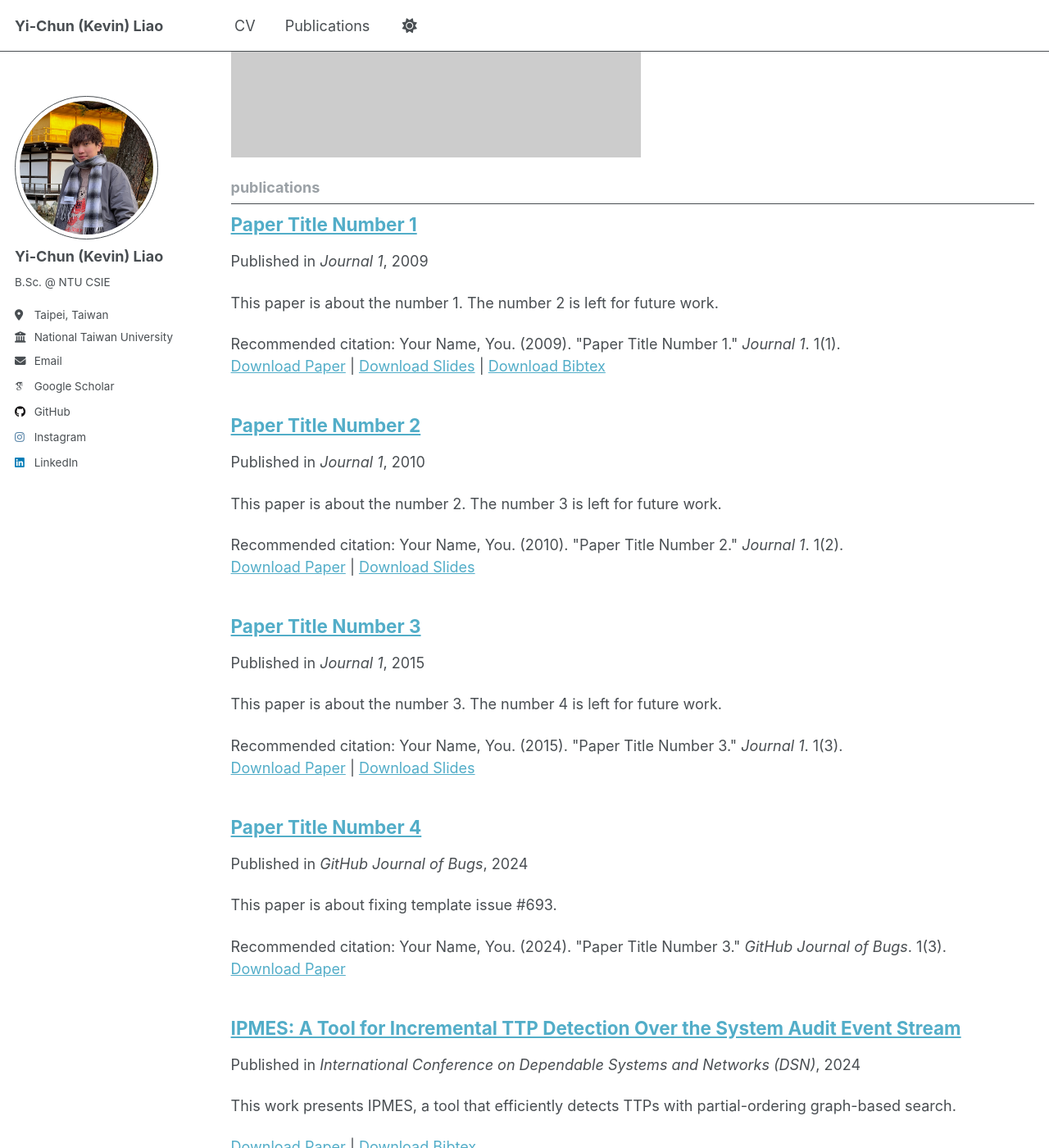
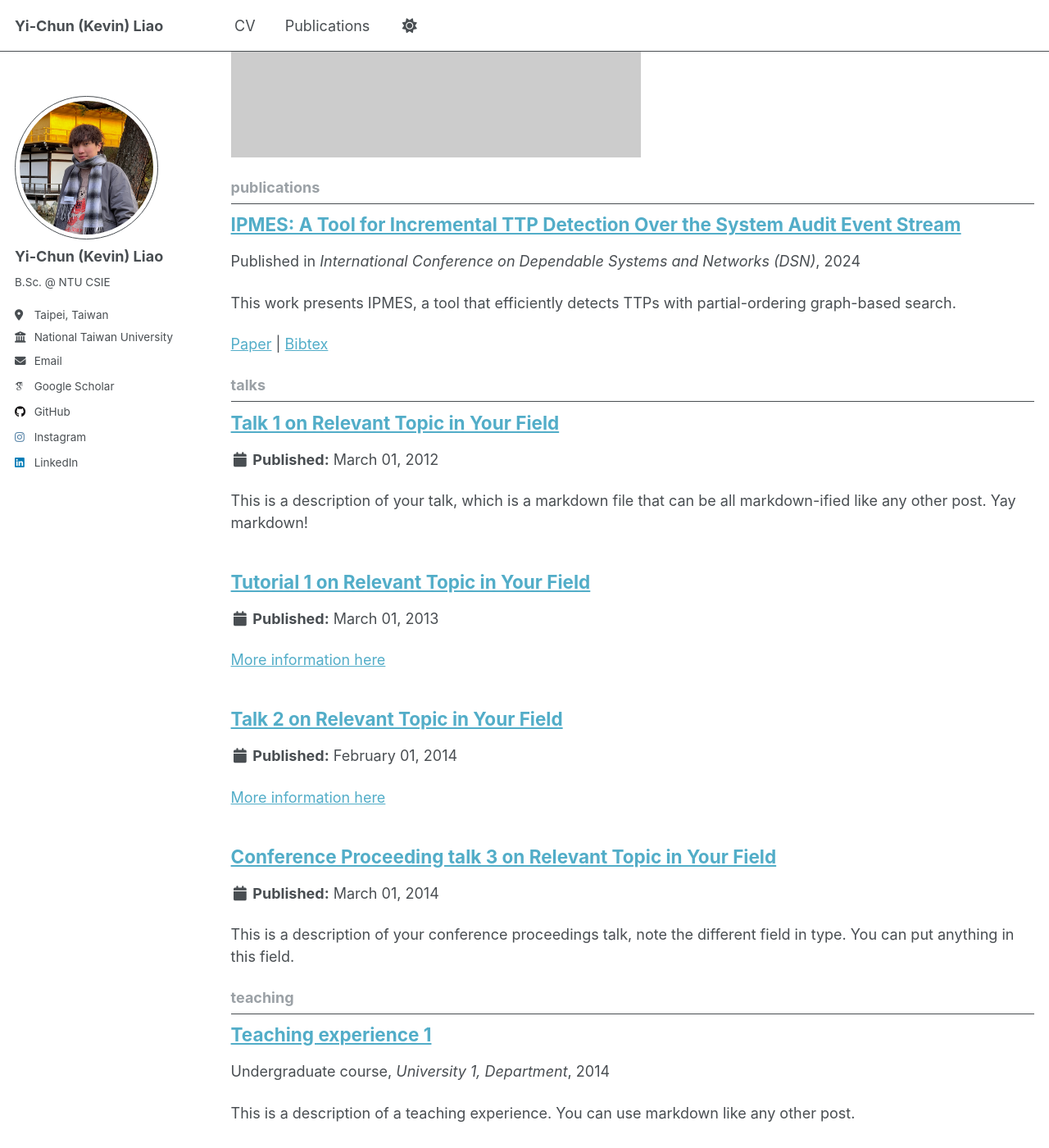
Before and after one commit to datou0718/datou0718.github.io, a Jekyll site: the page built from _pages/collection-archive.html, in a window 1280 px wide and 1400 px high, scrolled down 893 px. Shown: the whole window at 82% size. Built offline with Jekyll 4.4.1, drawn with Linux system fonts in a browser that asks for light colours; some web fonts are replaced.

Commit message:
update publication and about

```diff
--- a/_includes/archive-single.html
+++ b/_includes/archive-single.html
@@ -53,31 +53,31 @@
     {% endif %}
 
     {% if post.citation and post.paperurl and post.slidesurl and post.bibtexurl %}
-      <p>Recommended citation: {{ post.citation }}<br /><a href="{{ post.paperurl }}">Download Paper</a> | <a href="{{ post.slidesurl }}">Download Slides</a> | <a href="{{ post.bibtexurl }}">Download Bibtex</a></p>
+      <p>Recommended citation: {{ post.citation }}<br /><a href="{{ post.paperurl }}">Paper</a> | <a href="{{ post.slidesurl }}">Slides</a> | <a href="{{ post.bibtexurl }}">Bibtex</a></p>
     {% elsif post.citation and post.paperurl and post.slidesurl %}
-      <p>Recommended citation: {{ post.citation }}<br /><a href="{{ post.paperurl }}">Download Paper</a> | <a href="{{ post.slidesurl }}">Download Slides</a></p>
+      <p>Recommended citation: {{ post.citation }}<br /><a href="{{ post.paperurl }}">Paper</a> | <a href="{{ post.slidesurl }}">Slides</a></p>
     {% elsif post.citation and post.paperurl and post.bibtexurl %}
-      <p>Recommended citation: {{ post.citation }}<br /><a href="{{ post.paperurl }}">Download Paper</a> | <a href="{{ post.bibtexurl }}">Download Bibtex</a></p>
+      <p>Recommended citation: {{ post.citation }}<br /><a href="{{ post.paperurl }}">Paper</a> | <a href="{{ post.bibtexurl }}">Bibtex</a></p>
     {% elsif post.citation and post.paperurl %}
-      <p>Recommended citation: {{ post.citation }}<br /><a href="{{ post.paperurl }}">Download Paper</a></p>
+      <p>Recommended citation: {{ post.citation }}<br /><a href="{{ post.paperurl }}">Paper</a></p>
     {% elsif post.citation and post.slidesurl and post.bibtexurl %}
-      <p>Recommended citation: {{ post.citation }}<br /><a href="{{ post.slidesurl }}">Download Slides</a> | <a href="{{ post.bibtexurl}}">Download Bibtex</a></p>
+      <p>Recommended citation: {{ post.citation }}<br /><a href="{{ post.slidesurl }}">Slides</a> | <a href="{{ post.bibtexurl}}">Bibtex</a></p>
     {% elsif post.citation and post.slidesurl %}
-      <p>Recommended citation: {{ post.citation }}<br /><a href="{{ post.slidesurl }}">Download Slides</a></p>
+      <p>Recommended citation: {{ post.citation }}<br /><a href="{{ post.slidesurl }}">Slides</a></p>
     {% elsif post.citation and post.bibtexurl %}
-      <p>Recommended citation: {{ post.citation }}<br /><a href="{{ post.bibtexurl }}">Download Bibtex</a></p>
+      <p>Recommended citation: {{ post.citation }}<br /><a href="{{ post.bibtexurl }}">Bibtex</a></p>
     {% elsif post.citation %}
       <p>Recommended citation: {{ post.citation }}</p>
     {% elsif post.paperurl and post.bibtexurl %}
-      <p><a href=" {{ post.paperurl }} ">Download Paper</a> | <a href="{{ post.bibtexurl }}">Download Bibtex</a></p>
+      <p><a href=" {{ post.paperurl }} ">Paper</a> | <a href="{{ post.bibtexurl }}">Bibtex</a></p>
     {% elsif post.paperurl %}
-      <p><a href=" {{ post.paperurl }} ">Download Paper</a></p>
+      <p><a href=" {{ post.paperurl }} ">Paper</a></p>
     {% elsif post.slidesurl and post.bibtexurl %}
-      <p><a href="{{ post.slidesurl }}">Download Slides</a> | <a href="{{ post.bibtexurl }}">Download Bibtex</a></p>
+      <p><a href="{{ post.slidesurl }}">Slides</a> | <a href="{{ post.bibtexurl }}">Bibtex</a></p>
     {% elsif post.slidesurl %}
-      <p><a href="{{ post.slidesurl }}">Download Slides</a></p>
+      <p><a href="{{ post.slidesurl }}">Slides</a></p>
     {% elsif post.bibtexurl %}
-      <p><a href="{{ post.bibtexurl }}">Download Bibtex</a></p>
+      <p><a href="{{ post.bibtexurl }}">Bibtex</a></p>
     {% endif %}
 
   </article>
--- a/_pages/publications.html
+++ b/_pages/publications.html
@@ -6,7 +6,7 @@ author_profile: true
 ---
 
 {% if site.author.googlescholar %}
-  <div class="wordwrap">You can also find my articles on <a href="{{site.author.googlescholar}}">my Google Scholar profile</a>.</div>
+  <div class="wordwrap">You can also find my articles on <a href="{{site.author.googlescholar}}">Google Scholar</a>.</div>
 {% endif %}
 
 {% include base_path %}
--- a/_publications/2009-10-01-paper-title-number-1.md
+++ /dev/null
@@ -1,14 +0,0 @@
----
-title: "Paper Title Number 1"
-collection: publications
-category: manuscripts
-permalink: /publication/2009-10-01-paper-title-number-1
-excerpt: 'This paper is about the number 1. The number 2 is left for future work.'
-date: 2009-10-01
-venue: 'Journal 1'
-slidesurl: 'http://academicpages.github.io/files/slides1.pdf'
-paperurl: 'http://academicpages.github.io/files/paper1.pdf'
-bibtexurl: 'http://academicpages.github.io/files/bibtex1.bib'
-citation: 'Your Name, You. (2009). &quot;Paper Title Number 1.&quot; <i>Journal 1</i>. 1(1).'
----
-The contents above will be part of a list of publications, if the user clicks the link for the publication than the contents of section will be rendered as a full page, allowing you to provide more information about the paper for the reader. When publications are displayed as a single page, the contents of the above "citation" field will automatically be included below this section in a smaller font.
--- a/_publications/2010-10-01-paper-title-number-2.md
+++ /dev/null
@@ -1,14 +0,0 @@
----
-title: "Paper Title Number 2"
-collection: publications
-category: manuscripts
-permalink: /publication/2010-10-01-paper-title-number-2
-excerpt: 'This paper is about the number 2. The number 3 is left for future work.'
-date: 2010-10-01
-venue: 'Journal 1'
-slidesurl: 'http://academicpages.github.io/files/slides2.pdf'
-paperurl: 'http://academicpages.github.io/files/paper2.pdf'
-citation: 'Your Name, You. (2010). &quot;Paper Title Number 2.&quot; <i>Journal 1</i>. 1(2).'
----
-
-The contents above will be part of a list of publications, if the user clicks the link for the publication than the contents of section will be rendered as a full page, allowing you to provide more information about the paper for the reader. When publications are displayed as a single page, the contents of the above "citation" field will automatically be included below this section in a smaller font.
--- a/_publications/2015-10-01-paper-title-number-3.md
+++ /dev/null
@@ -1,14 +0,0 @@
----
-title: "Paper Title Number 3"
-collection: publications
-category: manuscripts
-permalink: /publication/2015-10-01-paper-title-number-3
-excerpt: 'This paper is about the number 3. The number 4 is left for future work.'
-date: 2015-10-01
-venue: 'Journal 1'
-slidesurl: 'http://academicpages.github.io/files/slides3.pdf'
-paperurl: 'http://academicpages.github.io/files/paper3.pdf'
-citation: 'Your Name, You. (2015). &quot;Paper Title Number 3.&quot; <i>Journal 1</i>. 1(3).'
----
-
-The contents above will be part of a list of publications, if the user clicks the link for the publication than the contents of section will be rendered as a full page, allowing you to provide more information about the paper for the reader. When publications are displayed as a single page, the contents of the above "citation" field will automatically be included below this section in a smaller font.
--- a/_publications/2024-02-17-paper-title-number-4.md
+++ /dev/null
@@ -1,13 +0,0 @@
----
-title: "Paper Title Number 4"
-collection: publications
-category: conferences
-permalink: /publication/2024-02-17-paper-title-number-4
-excerpt: 'This paper is about fixing template issue #693.'
-date: 2024-02-17
-venue: 'GitHub Journal of Bugs'
-paperurl: 'http://academicpages.github.io/files/paper3.pdf'
-citation: 'Your Name, You. (2024). &quot;Paper Title Number 3.&quot; <i>GitHub Journal of Bugs</i>. 1(3).'
----
-
-The contents above will be part of a list of publications, if the user clicks the link for the publication than the contents of section will be rendered as a full page, allowing you to provide more information about the paper for the reader. When publications are displayed as a single page, the contents of the above "citation" field will automatically be included below this section in a smaller font.
```
Also changed, not shown: _layouts/single.html (+11 -11 lines), _pages/about.md (+2 -2 lines), files/bibtex1.bib (deleted, +0 -10 lines), 6 other files.
